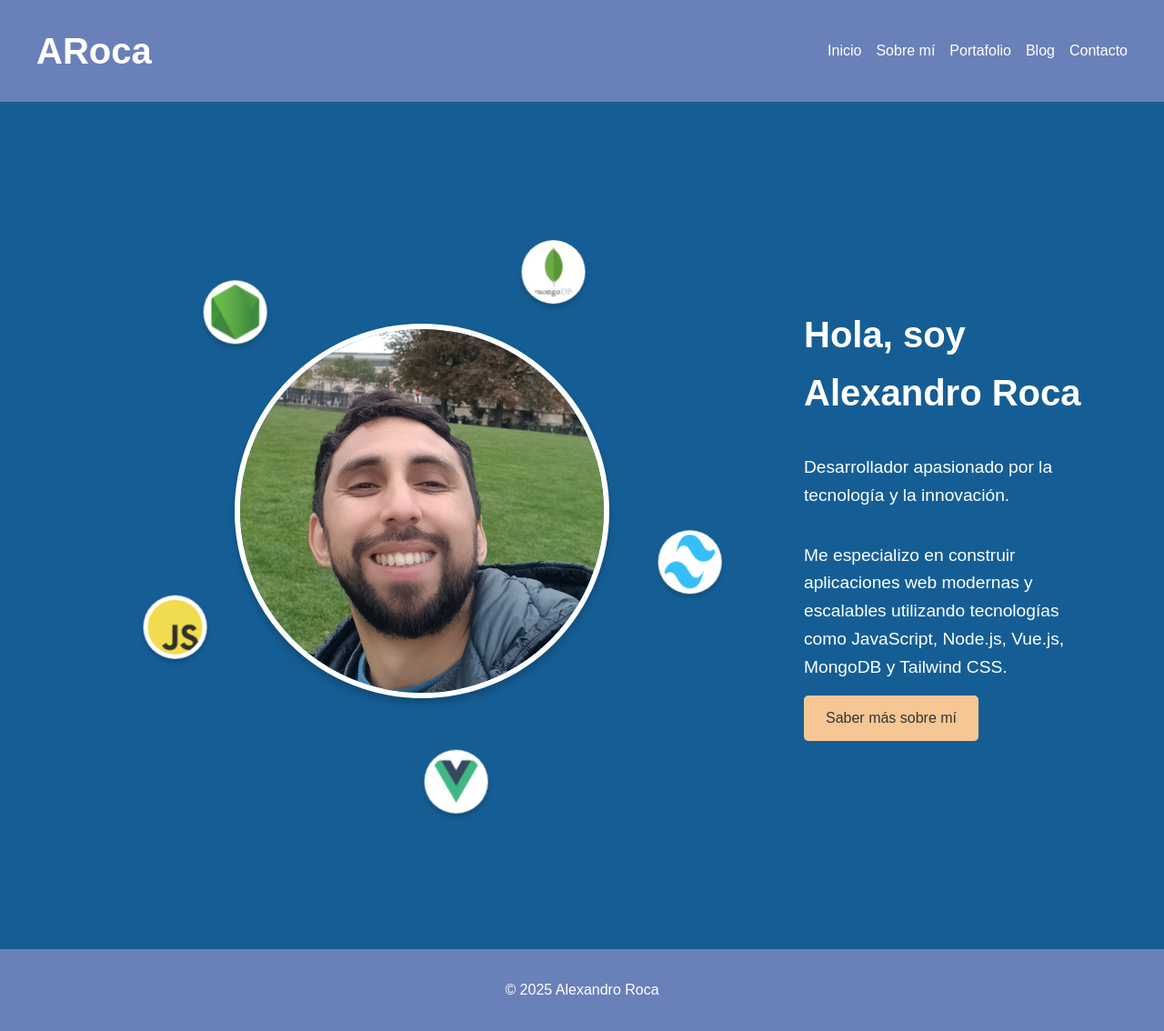
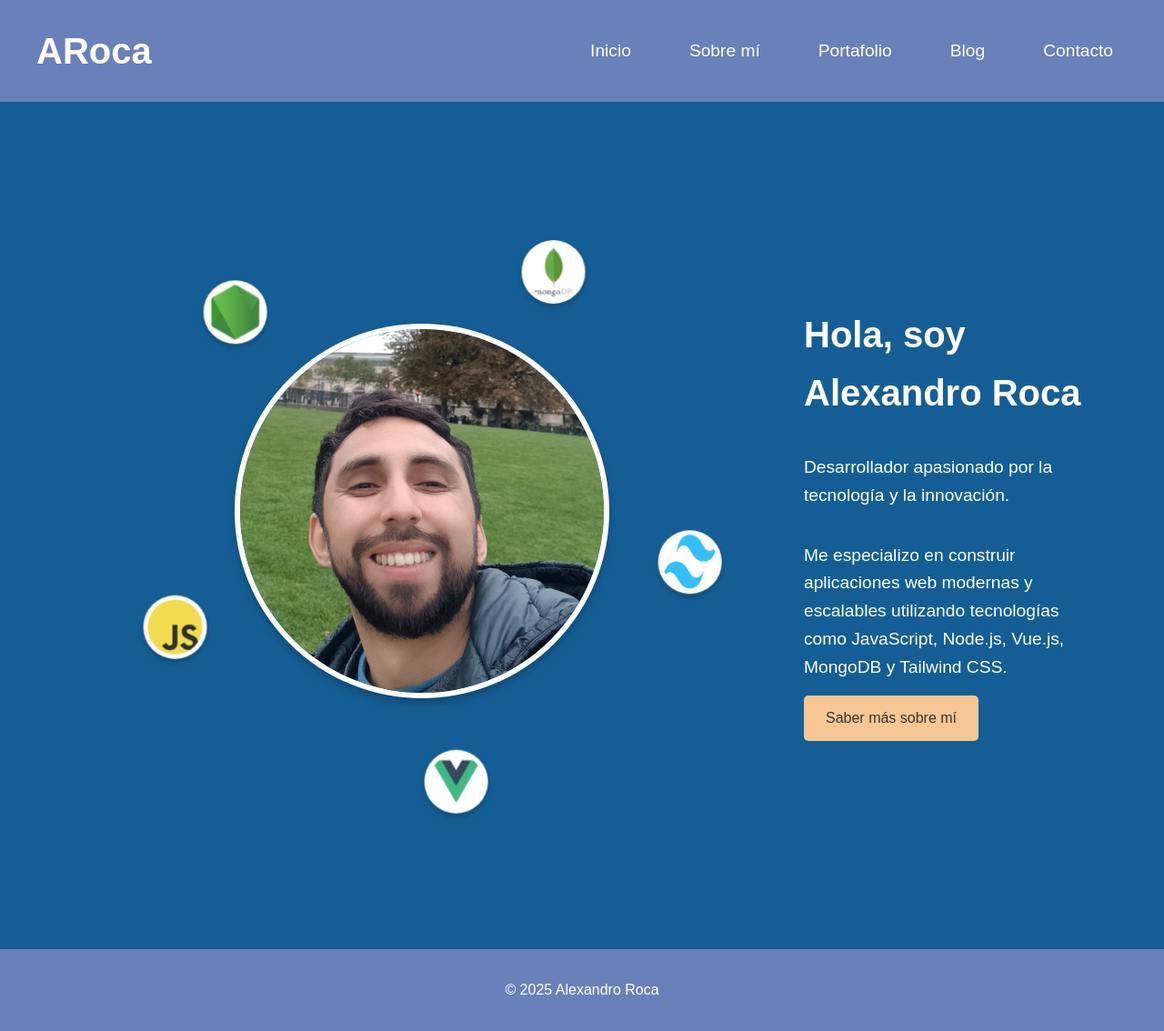
Before and after one commit to alexrok21/alexrok21.github.io, a Jekyll site: the page built from index.markdown, in a window 1280 px wide. Shown: the whole page at 91% size. Built offline with Jekyll 4.4.1, drawn with Linux system fonts in a browser that asks for light colours.

Commit message:
header y guion bao en elementos nav

```diff
--- a/assets/css/header.css
+++ b/assets/css/header.css
@@ -4,7 +4,7 @@
    /* Azul morado */
    color: #fff;
    padding: 1.5rem;
-   /* Aumenta el padding para dar más espacio */
+   /* Espaciado para dar más espacio */
 }
 
 .header-container {
@@ -24,7 +24,7 @@
 
 .logo-text {
    font-size: 2.5rem;
-   /* Aumenta el tamaño del texto */
+   /* Tamaño grande para el texto */
    font-weight: bold;
    color: #fff;
    margin-right: 0.2rem;
@@ -61,17 +61,62 @@
 /* Estilos para el menú de navegación */
 .nav-menu {
    display: flex;
-   gap: 1rem;
-   /* Espacio entre los enlaces */
+   gap: 2rem;
+   /* Aumenta el espacio entre los enlaces */
 }
 
 .nav-menu a {
    color: #fff;
+   /* Color del texto */
    text-decoration: none;
-   font-size: 1rem;
+   font-size: 1.2rem;
+   /* Tamaño más grande */
+   padding: 0.5rem 1rem;
+   /* Relleno para hacer los enlaces más grandes */
+   border-radius: 5px;
+   /* Bordes redondeados */
+   position: relative;
+   /* Permite posicionar el guion bajo */
+   transition: background-color 0.3s ease, color 0.3s ease;
+   /* Transición suave */
 }
 
+/* Efecto de iluminación al pasar el cursor */
 .nav-menu a:hover {
-   color: var(--color-accent);
-   /* Amarillo cálido */
+   background-color: var(--color-accent);
+   /* Fondo iluminado */
+   color: var(--color-text-primary);
+   /* Cambia el color del texto */
 }
+
+/* Guion bajo al pasar el cursor */
+.nav-menu a::after {
+   content: "_";
+   position: absolute;
+   font-weight: bold;
+   opacity: 0;
+   right: 3px;
+   /* Ajusta la posición para que quede pegado al texto */
+   transition: opacity 0.3s ease-in-out;
+}
+
+/* Mostrar el guion bajo al hacer hover */
+.nav-menu a:hover::after {
+   opacity: 1;
+   animation: blink 1s infinite;
+   /* Aplica la animación de parpadeo */
+}
+
+/* Animación de parpadeo */
+@keyframes blink {
+
+   0%,
+   50% {
+      opacity: 1;
+   }
+
+   51%,
+   100% {
+      opacity: 0;
+   }
+}
```
